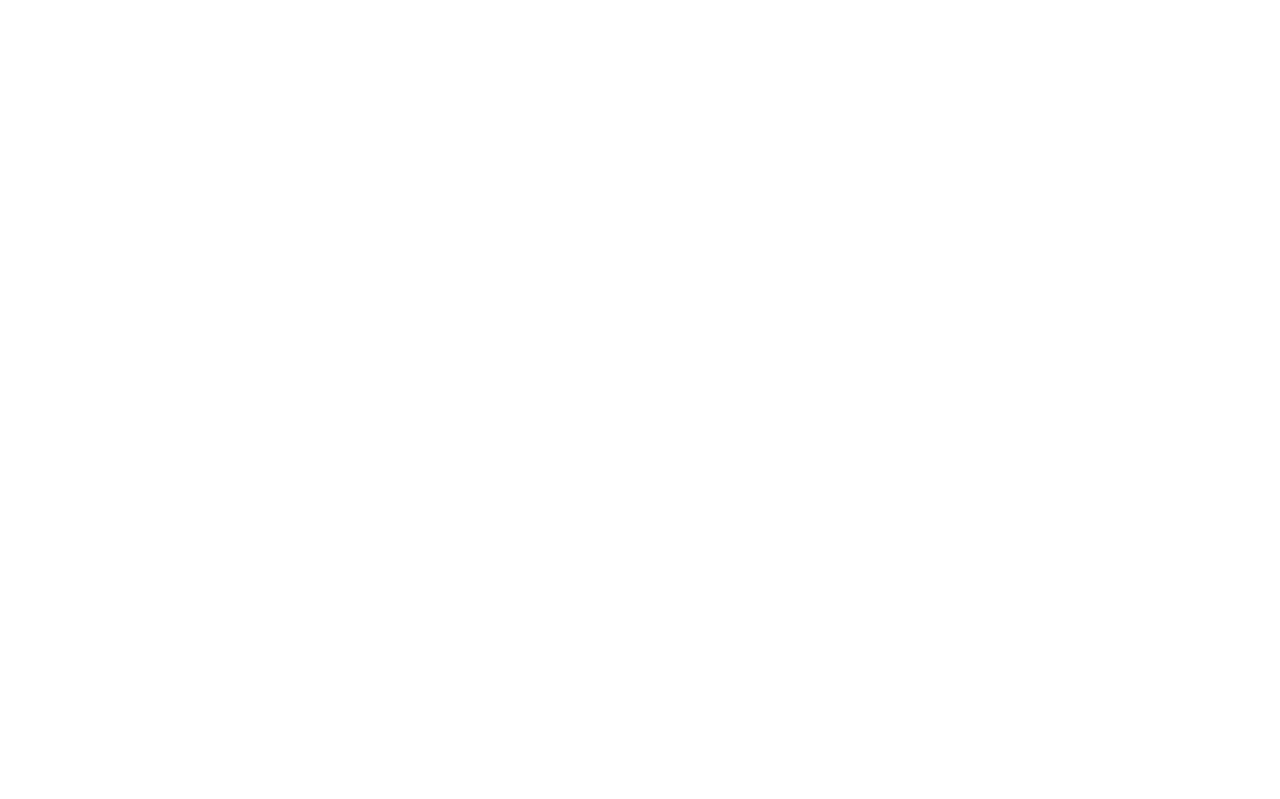
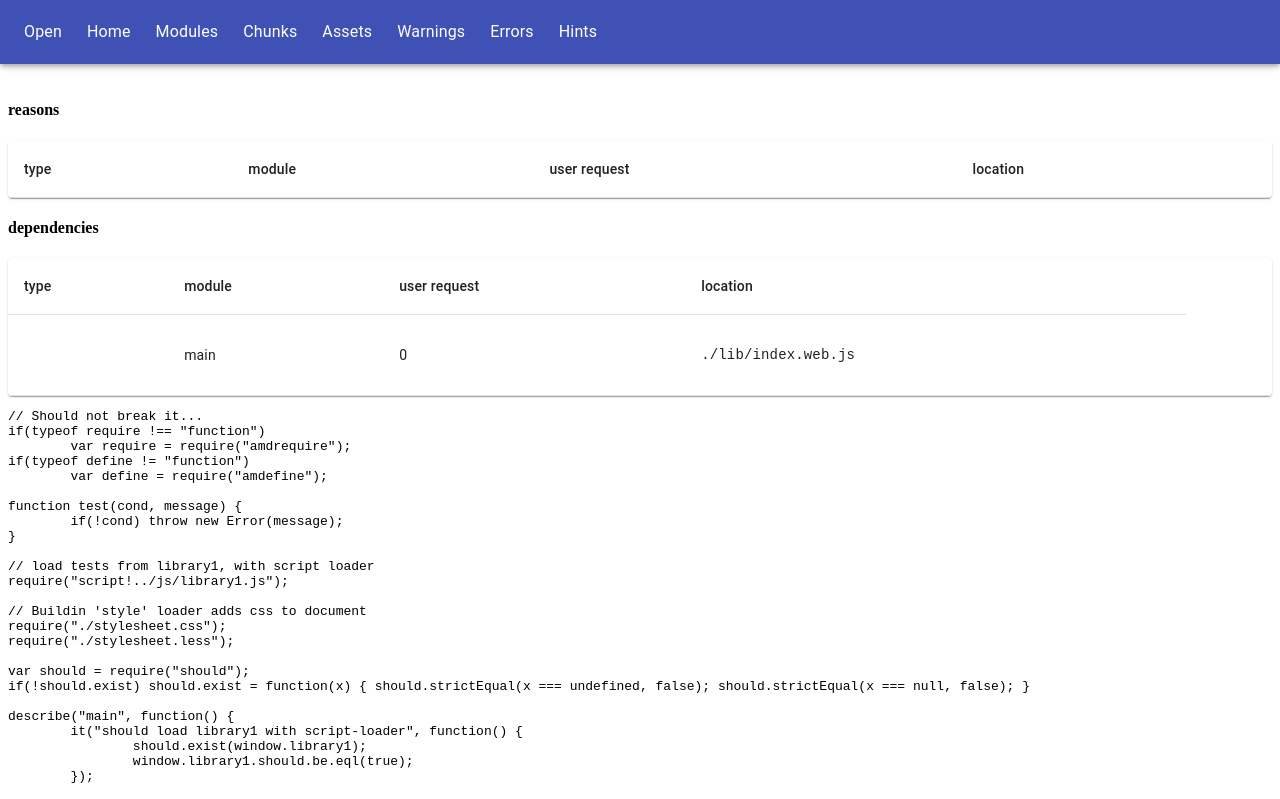
Before and after one commit to sridhar02/webpack_analyze, a React (Create React App) app: page /module/0 in a window 1280 px wide. Shown: the top 799 px of the page. Built offline with nearby package versions, Linux system fonts and the light colour scheme.

Commit message:
Module component and related routes changed

```diff
--- a/src/components/Module.js
+++ b/src/components/Module.js
@@ -1,12 +1,120 @@
 import React from "react";
+import { useParams } from "react-router-dom";
+
+import Table from "@material-ui/core/Table";
+import { Paper, Grid } from "@material-ui/core";
+import TableRow from "@material-ui/core/TableRow";
+import TableCell from "@material-ui/core/TableCell";
+import TableHead from "@material-ui/core/TableHead";
+import TableBody from "@material-ui/core/TableBody";
+import TableContainer from "@material-ui/core/TableContainer";
 
 import Navbar from "./navbar";
 const example = require("../example1.json");
 
-export default function Module() {
+function ReasonsTable({ id }) {
+  console.log(example.modules[id].reasons);
   return (
-    <div>
-      <Navbar />
-    </div>
+    <TableContainer component={Paper}>
+      <Table>
+        <TableHead>
+          <TableRow>
+            <TableCell>type</TableCell>
+            <TableCell>module</TableCell>
+            <TableCell>user request</TableCell>
+            <TableCell> location</TableCell>
+          </TableRow>
+        </TableHead>
+        <TableBody>
+          {example.modules[id].reasons.map((reason, index) => (
+            <TableRow key={index}>
+              <TableCell>{reason.type}</TableCell>
+              <TableCell>
+                <pre>{reason.module.split("!").join("\n")}</pre>
+              </TableCell>
+              <TableCell>
+                <pre>{reason.userRequest.split("!").join("\n")}</pre>
+              </TableCell>
+              <TableCell>{reason.loc}</TableCell>
+            </TableRow>
+          ))}
+        </TableBody>
+      </Table>
+    </TableContainer>
   );
 }
+function DependenciesTable({ id }) {
+  return (
+    <TableContainer component={Paper}>
+      <Table>
+        <TableHead>
+          <TableRow>
+            <TableCell>type</TableCell>
+            <TableCell>module</TableCell>
+            <TableCell>user request</TableCell>
+            <TableCell> location</TableCell>
+          </TableRow>
+        </TableHead>
+        <TableBody>
+          {example.chunks[id].origins.map((origin, index) => (
+            <TableRow key={index}>
+              <TableCell></TableCell>
+              <TableCell>{origin.name}</TableCell>
+              <TableCell>
+                {typeof origin.moduleUid === "number" ? (
+                  <a href="/">{origin.moduleId}</a>
+                ) : (
+                  <span>{origin.moduleId}</span>
+                )}
+              </TableCell>
+              <TableCell>
+                <pre>{origin.moduleName.split("!").join("\n")}</pre>
+              </TableCell>
+              <TableCell>{origin.loc}</TableCell>
+            </TableRow>
+          ))}
+        </TableBody>
+      </Table>
+    </TableContainer>
+  );
+}
+
+export default function Module() {
+  let { id } = useParams();
+
+  console.log(example.modules[id].reasons);
+
+  return (
+    <Grid container style={{ marginTop: "80px" }}>
+      <Navbar />
+      <Grid container>
+        <Grid item md={6}></Grid>
+        <Grid item md={3}></Grid>
+        <Grid item md={3}></Grid>
+      </Grid>
+
+      <Grid container>
+        <Grid item md={3}></Grid>
+        <Grid item md={3}></Grid>
+        <Grid item md={6}></Grid>
+      </Grid>
+      <Grid container>
+        <Grid item md={12}>
+          <h4>reasons</h4>
+          <ReasonsTable id={id} />
+        </Grid>
+      </Grid>
+      <Grid container>
+        <Grid item md={12}>
+          <h4>dependencies</h4>
+          <DependenciesTable id={id} />
+        </Grid>
+      </Grid>
+      <Grid container>
+        <Grid item md={12}>
+          <pre>{example.modules[id].source}</pre>
+        </Grid>
+      </Grid>
+    </Grid>
+  );
+}
--- a/src/components/modules.js
+++ b/src/components/modules.js
@@ -28,7 +28,9 @@
 
   return (
     <TableRow>
-      <TableCell>{module.id}</TableCell>
+      <TableCell>
+        <a href={`/module/${module.id}`}>{module.id}</a>
+      </TableCell>
       <TableCell>
         <pre>{module.name}</pre>
       </TableCell>
--- a/src/index.js
+++ b/src/index.js
@@ -1,5 +1,6 @@
 import React from "react";
 import ReactDOM from "react-dom";
+import { Route, BrowserRouter as Router, Switch } from "react-router-dom";
 
 import App from "./App";
 import Home from "./components/home";
@@ -7,7 +8,6 @@
 import Assets from "./components/assets";
 import Modules from "./components/modules";
 
-import { Route, BrowserRouter as Router, Switch } from "react-router-dom";
 import Warnings from "./components/warnings";
 import Errors from "./components/errors";
 import Hints from "./components/hints";
@@ -26,9 +26,8 @@
         <Route path="/warnings" component={Warnings} exact />
         <Route path="/errors" component={Errors} exact />
         <Route path="/hints" component={Hints} exact />
-        <Route path="/Modules/:id" component={Module} exact />
+        <Route path="/module/:id" component={Module} exact />
         <Route path="/chunk/:id" component={Chunk} exact />
-        <Route path="/Modules/:id" component={Module} exact />
       </Switch>
     </Router>
   );
```
